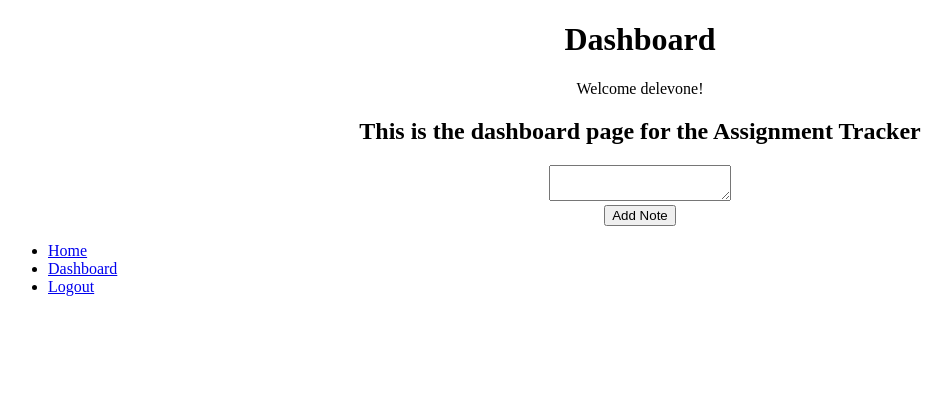
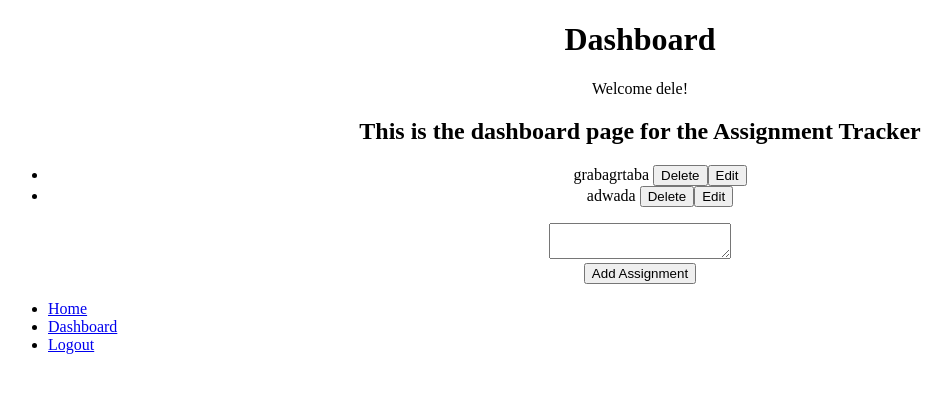
Before and after one commit to delevonecodes/assignment_tracker2, a Flask app: page /dashboard in a window 1280 px wide. Shown: the top 393 px of the page, without its empty margins (0-952 px from the left). Run offline with Flask 3, Linux system fonts and the light colour scheme; a user stored in the database is signed in; data comes from the database, SQL or seed files in the repository.

Commit message:
Polished Assignment model and cleaned unnecessary code

```diff
--- a/app/__init__.py
+++ b/app/__init__.py
@@ -23,7 +23,7 @@ def create_app():
     app.register_blueprint(views, url_prefix="/")
 
 
-    from .models import User, Note
+    from .models import User, Assignment
 
     login_manager = LoginManager()
     login_manager.login_view = "auth.login"
--- a/app/auth/routes.py
+++ b/app/auth/routes.py
@@ -56,7 +56,7 @@ def sign_up():
         user_by_username = User.query.filter_by(username=username).first()
 
         def validate_password(p):
-            if len(p) not in [8, 128]:
+            if len(p) not in [i for i in range(8, 129)]:
                 return False
             total = [0, 0, 0, 0]
             for char in p:
--- a/app/dashboard/routes.py
+++ b/app/dashboard/routes.py
@@ -1,6 +1,6 @@
-from flask import Blueprint, render_template, flash, request
+from flask import Blueprint, redirect, render_template, flash, request
 from flask_login import login_required, current_user
-from app.models import Note
+from app.models import Assignment
 from app import db
 
 views = Blueprint('views', __name__)
@@ -15,42 +15,39 @@ def home():
 @login_required
 def dashboard():
     if request.method == "POST":
-        note = request.form.get("note")
-        if len(note) < 1:
-            flash("Note is too short!", category="error")
+        assignment = request.form.get("assignment")
+        if len(assignment) < 1:
+            flash("Assignment is too short!", category="error")
         else:
-            flash("Note added!", category="success")
-            new_note = Note(data=note, user_id=current_user.id)
+            flash("Assignment added!", category="success")
+            new_assignment = Assignment(data=assignment, student=current_user.id)
             try:
-                db.session.add(new_note)
+                db.session.add(new_assignment)
                 db.session.commit()
             except Exception as e:
-                db.session.rollback()
-                flash(f"{e} occurred while adding the note.", category="error")
+                flash(f"{e} occurred while adding the assignment.", category="error")
 
     return render_template("dashboard.html", user=current_user)
 
-@views.route("/delete-note/<int:id>", methods=["POST"])
-def delete_note(id):
-    task = Note.query.get_or_404(id)
+@views.route("/delete-assignment/<int:id>", methods=["POST"])
+def delete_assignment(id):
+    assignment = Assignment.query.get_or_404(id)
     try:
-        db.session.delete(task)
+        db.session.delete(assignment)
         db.session.commit()
-        flash("Note deleted!", category="success")
+        flash("Assignment deleted!", category="success")
     except Exception as e:
-        db.session.rollback()
-        flash(f"{e} occurred while deleting the note.", category="error")
-    return render_template("dashboard.html", user=current_user)
+        flash(f"{e} occurred while deleting the assignment.", category="error")
+    return redirect("/dashboard")
 
-@views.route("/edit-note/<int:id>", methods=["GET", "POST"])
-def edit_note(id):
-    note = Note.query.get_or_404(id)
+@views.route("/edit-assignment/<int:id>", methods=["GET", "POST"])
+def edit_assignment(id):
+    assignment = Assignment.query.get_or_404(id)
     if request.method == "POST":
-        note.data = request.form.get("note")
+        assignment.data = request.form.get("assignment")
         try:
             db.session.commit()
-            flash("Note updated!", category="success")
+            flash("Assignment updated!", category="success")
         except Exception as e:
-            db.session.rollback()
-            flash(f"{e} occurred while updating the note.", category="error")
-    return render_template("edit.html", note=note, user=current_user)
+            flash(f"{e} occurred while updating the assignment.", category="error")
+    return render_template("edit.html", assignment=assignment, user=current_user)
--- a/app/templates/dashboard.html
+++ b/app/templates/dashboard.html
@@ -6,17 +6,17 @@
         <h1>Dashboard</h1>
         <p>Welcome {{ user.username }}!</p>
         <h2>This is the dashboard page for the Assignment Tracker</h2>
-        <ul id="notes">
-            {% for note in user.notes %}
-            <li>{{ note.data }}<form method="POST" action="/delete-note/{{ note.id }}" style="display: inline;">
-                <input type="button" value="Delete"><input type="button" value="Edit" onclick="window.location.href='/edit-note/{{ note.id }}'">
+        <ul id="assignments">
+            {% for assignment in user.assignments %}
+            <li>{{ assignment.data }}<form method="POST" action="/delete-assignment/{{ assignment.id }}" style="display: inline;">
+                <input type="submit" value="Delete"><input type="button" value="Edit" onclick="window.location.href='/edit-assignment/{{ assignment.id }}'">
             </form></li>
             {% endfor %}
         </ul>
         <form method="POST">
-            <textarea name="note" id="note"></textarea>
+            <textarea name="assignment" id="assignment"></textarea>
             <div align="center">
-                <input type="submit" value="Add Note">
+                <input type="submit" value="Add Assignment">
             </div>
         </form>
     </div>
```
Also changed, not shown: app/models.py (+2 -11 lines), app/templates/edit.html (+4 -4 lines), instance/database.db.
